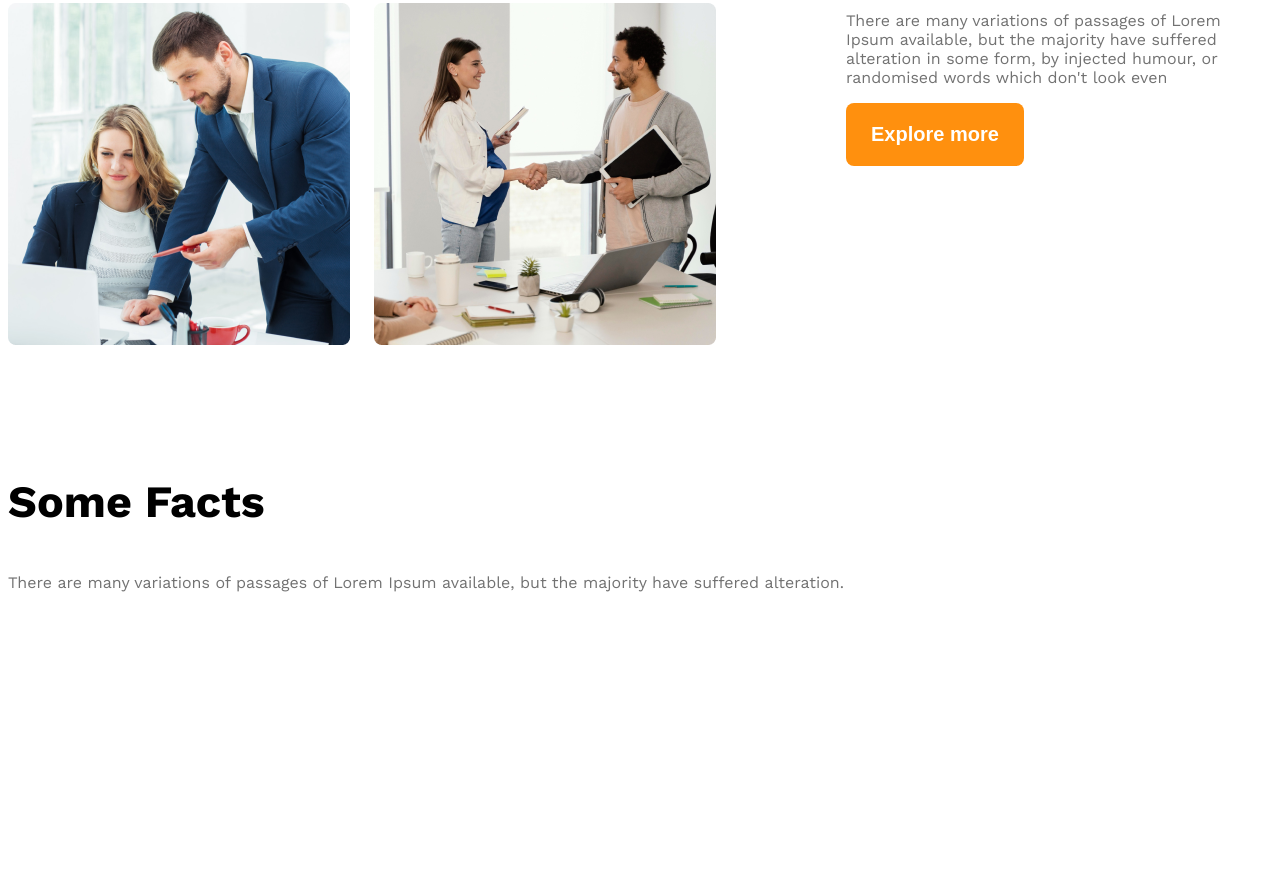
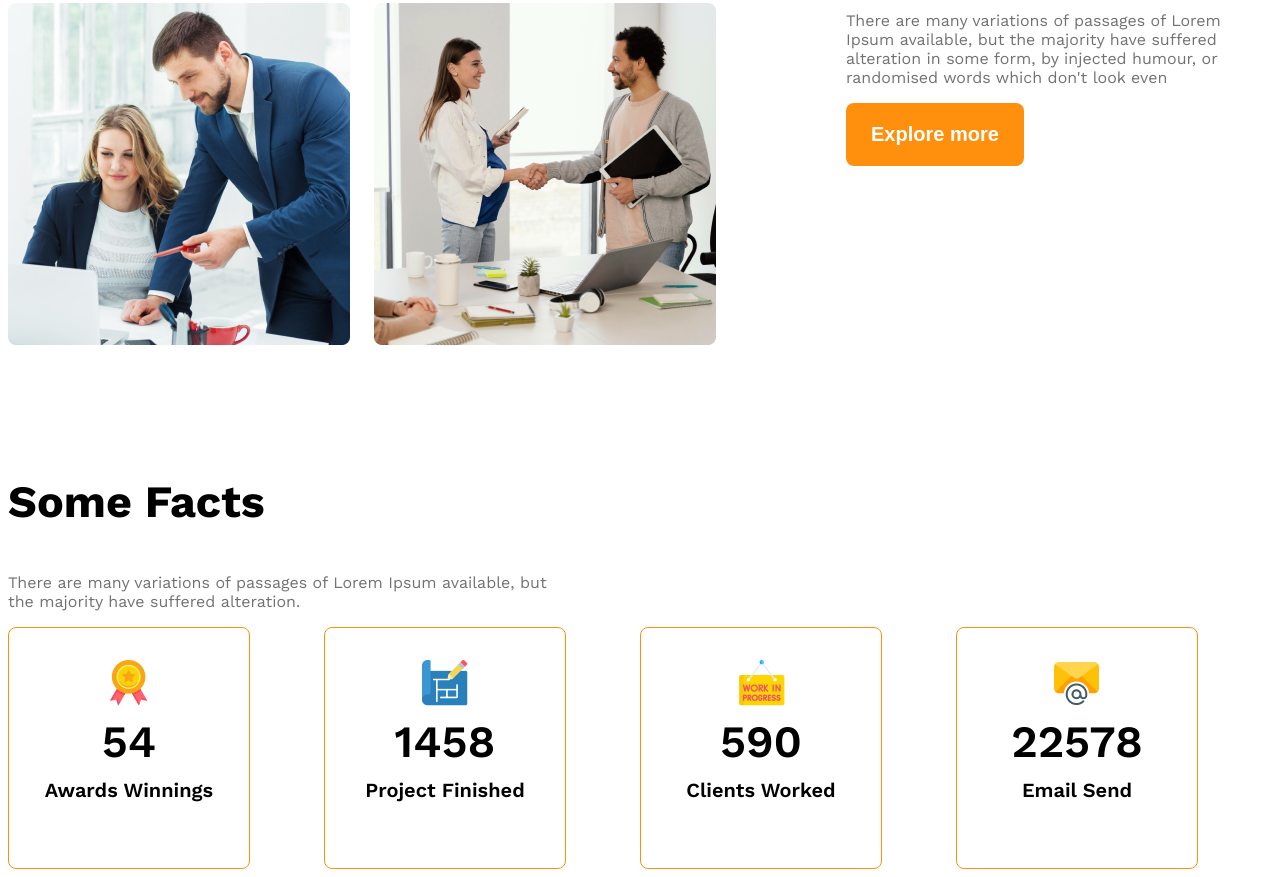
Before and after one commit to abdulaziz1812/g3-architetcs-website, a plain HTML site: page index.html in a window 1280 px wide. Shown: the part 1677-2554 px from the top of the page. Before the commit the page ends 2285 px from the top, so only its background shows below. Drawn offline with nearby package versions, Linux system fonts and the light colour scheme.

Commit message:
added some facts card

```diff
--- a/index.html
+++ b/index.html
@@ -59,7 +59,39 @@
         <!-- some facts -->
         <section class="some-facts">
             <h3 class="section-title">Some Facts</h3>
-            <p class="text-light-gray">There are many variations of passages of Lorem Ipsum available, but the majority have suffered alteration.</p>
+            <p class="text-light-gray fact-description">There are many variations of passages of Lorem Ipsum available, but the majority have suffered alteration.</p>
+            <div class="facts-container">
+                <!-- .fact-card*4>img.fact-icon+h4.fact-number+h5.fact-name -->
+                <div class="fact-card display-flex">
+                    <div>
+                        <img src="images/icons/ribon.png" alt="" class="fact-icon">
+                    <h4 class="fact-number">54</h4>
+                    <h5 class="fact-name">Awards Winnings</h5>
+                    </div>
+                </div>
+                <div class="fact-card display-flex">
+                    <div>
+                        <img src="images/icons/projects.png" alt="" class="fact-icon">
+                    <h4 class="fact-number">1458</h4>
+                    <h5 class="fact-name">Project Finished</h5>
+                    </div>
+                </div>
+                <div class="fact-card display-flex">
+                    <div>
+                        <img src="images/icons/customers.png" alt="" class="fact-icon">
+                        <h4 class="fact-number">590</h4>
+                        <h5 class="fact-name">Clients Worked</h5>
+                    </div>
+                </div>
+                <div class="fact-card display-flex">
+                    <div>
+                        <img src="images/icons/email.png" alt="" class="fact-icon">
+                    <h4 class="fact-number">22578</h4>
+                    <h5 class="fact-name">Email Send</h5>
+                    </div>
+                </div>
+
+            </div>
         </section>
     </Main>
     <footer>
--- a/styles/architects.css
+++ b/styles/architects.css
@@ -9,26 +9,29 @@
 }
 
 /* shared styles */
-.display-flex{
+.display-flex {
     display: flex;
 }
 
-.text-primary{
+.text-primary {
     color: #ff900e;
 }
 
 /* dark02 */
-.text-gray{
-    color: #424242 ;
+.text-gray {
+    color: #424242;
 }
+
 /* dark03 */
-.text-light-gray{
+.text-light-gray {
     color: #727272;
 }
-.bg-light{
+
+.bg-light {
     background-color: rgb(255, 144, 14, 0.1);
 }
-.btn-primary{
+
+.btn-primary {
     background-color: #ff900e;
     color: white;
     padding: 20px 25px;
@@ -38,15 +41,17 @@
     border: none;
 
 }
-main{
+
+main {
     max-width: 1440px;
     margin: 0 auto;
 }
 
-main > section{
+main>section {
     margin-top: 130px;
 }
-.section-title{
+
+.section-title {
     font-size: 2.8rem;
     font-weight: 700px;
 }
@@ -54,81 +59,126 @@ main > section{
 /* header styles */
 
 /* navbar related styles */
-.navbar{
+.navbar {
     justify-content: space-between;
     align-items: center;
 }
-.brand{
+
+.brand {
     font-weight: 700;
     font-size: 3rem;
 }
-.nav-item{
+
+.nav-item {
     list-style: none;
     margin-right: 30px;
 }
 
-.nav-link{
+.nav-link {
     text-decoration: none;
     font-weight: 500;
     font-size: 16;
 }
 
-.navbar, .banner{
+.navbar,
+.banner {
     max-width: 1440px;
     margin: 0 auto;
 }
+
 /* banner related styles */
-.banner-content{
+.banner-content {
     max-width: 850px;
     margin: 0 auto;
     text-align: center;
     margin-bottom: 50px;
 }
-.banner-title{
+
+.banner-title {
     font-weight: 700;
     font-size: 4rem;
 }
-.banner-image{
+
+.banner-image {
     width: 100%;
 }
+
 /* team and feature related styles */
-.teams{
+.teams {
     align-items: center;
 }
-.team-img-container{
+
+.team-img-container {
     display: grid;
     grid-template-columns: repeat(2, 1fr);
     gap: 24px;
 }
 
-.our-features{
+.our-features {
     margin-left: 130px;
     max-width: 530px;
 }
 
-#quick-list{
+#quick-list {
     font-weight: 500;
 }
+
+/* some facts related styles */
+.facts-container{
+    display: grid;
+    grid-template-columns: repeat(4, 1fr);
+
+}
+
+.fact-card {
+    border: 1px solid #ff900e;
+    width: 240px;
+    height: 240px;
+    border-radius: 8px;
+    align-items: center;
+    justify-content: center;
+    text-align: center;
+
+}
+.fact-number{
+    font-size: 2.8rem;
+    font-weight: 600;
+    margin-top: 5px;
+    margin-bottom: 10px;
+}
+.fact-name{
+    font-size: 1.25rem;
+    font-weight: 600;
+    margin-top: 10px;
+}
+.fact-description{
+    max-width: 540px;
+}
 /* responsive media query */
-@media screen and (max-width: 576px){
+@media screen and (max-width: 576px) {
+
     .navbar,
     .nav-links,
-    .teams{
+    .teams {
         flex-direction: column;
     }
-    .team-img-container{
-        grid-template-columns: repeat(1,1fr);
+
+    .team-img-container {
+        grid-template-columns: repeat(1, 1fr);
     }
-    .our-features{
+
+    .our-features {
         margin-left: 20px;
     }
 }
+
 /* medium size device*/
 @media screen and (min-width: 576px) and (max-width: 992px) {
-    .teams{
+    .teams {
         flex-direction: column;
     }
-    .our-features{
+
+    .our-features {
         margin: 50px auto;
     }
 }
```
Lines whose indentation alone changed are shown as unchanged.
